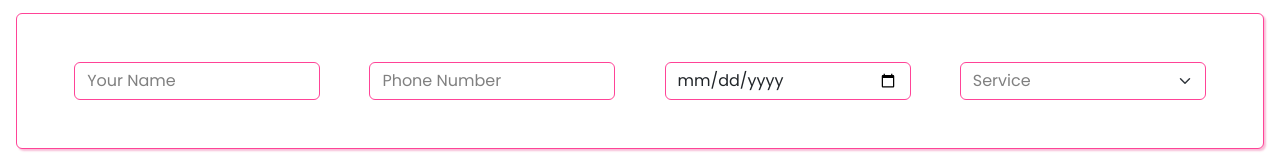
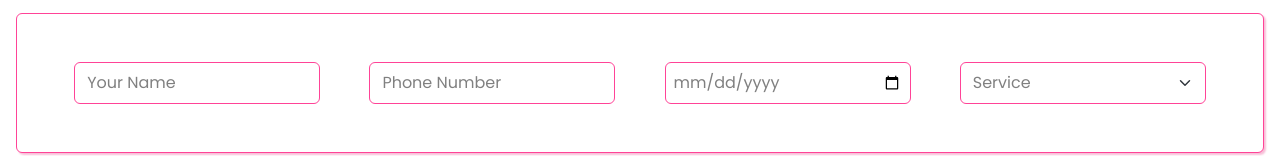
Before and after one commit to Chandru0811/healperslah_html, a plain HTML site: page index.html in a window 1280 px wide. Shown: the part 523-679 px from the top of the page. Drawn offline with nearby package versions, Linux system fonts and the light colour scheme.

Commit message:
bug fixed

```diff
--- a/assets/css/home.css
+++ b/assets/css/home.css
@@ -163,13 +163,13 @@
   box-shadow: 0 0 0 0.2rem #e100657a;
 }
 
-/* input[type="date"] {
+input[type="date"] {
   padding: 0.5em;
   font-family: inherit;
   font-size: inherit;
   box-sizing: border-box;
-} */
-/* input[type="date"] {
+}
+input[type="date"] {
   color: gray;
 }
 input[type="date"].has-value {
@@ -179,7 +179,7 @@ input[type="date"]::-webkit-datetime-edit-month-field,
 input[type="date"]::-webkit-datetime-edit-day-field,
 input[type="date"]::-webkit-datetime-edit-year-field {
   color: inherit;
-} */
+}
 
 @media screen and (min-width: 300px) and (max-width: 700px) {
   .custom-input {
```
